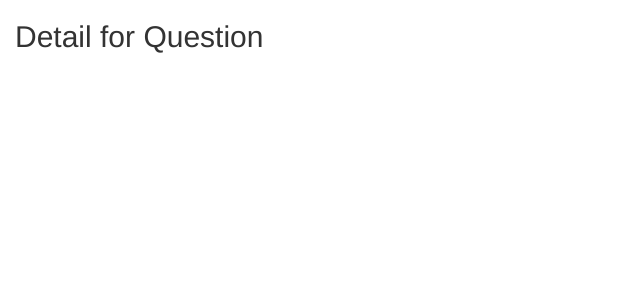
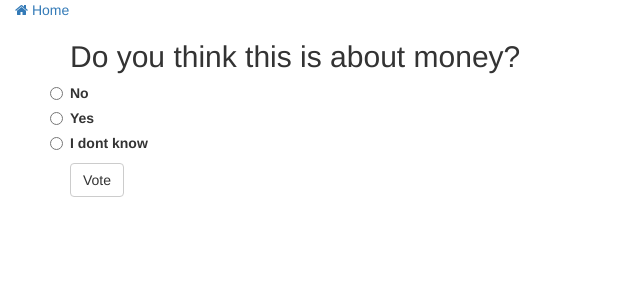
Before and after one commit to eyobofficial/poll-app, a Django app: page /polls/5/ in a window 1280 px wide. Shown: the top 300 px of the page, without its empty margins (0-640 px from the left). Run offline with Django 3.2, Linux system fonts and the light colour scheme; data comes from the database, SQL or seed files in the repository; both versions use the stored data as it was after the commit; some libraries are stand-ins or nearby versions.

Commit message:
Create a form template and view function to handle voting

```diff
--- a/polls/templates/base.html
+++ b/polls/templates/base.html
@@ -26,6 +26,15 @@
   {% block page_wrapper %}
   <div id="page_wrapper">
 
+    <!-- page header -->
+    <header id="pageHeader">
+      <div class="container-fluid">
+        <a href="{% url 'polls:index' %}">
+          <i class="fa fa-home"></i> Home
+        </a>
+      </div>
+    </header>
+
     <!-- Page Main -->
     {% block page_main %}
     {% endblock page_main %}
--- a/polls/templates/polls/poll_detail.html
+++ b/polls/templates/polls/poll_detail.html
@@ -1,7 +1,30 @@
 {% extends 'base.html' %}
 
 {% block page_main %}
-<div class="container-fluid">
-    <h2>Detail for Question {{ pk }}</h2>
+<div class="container">
+    <div class="row">
+        <div class="col-sm-12">
+            <h2>{{ question.question_text }}</h2>
+
+            {% if error_message %}
+            <p>{{ error_message }}</p>
+            {% endif %}
+
+            <form name="poll_form" action="{% url 'polls:vote' question.id %}" method="POST">
+                {% csrf_token %}
+                {% for choice in question.choice_set.all %}
+                  <label class="radio">
+                      <input type="radio" name="choice" value="{{ choice.id }}">
+                      {{ choice.choice_text }}
+                  </label>
+                {% endfor %}
+
+                <div class="form-group">
+                    <button type="submit" class="btn btn-default">Vote</button>
+                </div>
+            </form>
+        </div>
+    </div>
+
 </div>
 {% endblock page_main %}
--- a/polls/urls.py
+++ b/polls/urls.py
@@ -10,5 +10,5 @@ urlpatterns = [
     path('', views.index, name='index'),
     path('<int:pk>/', views.detail, name='poll-detail'),
     path('<int:pk>/result/', views.result, name='poll-result'),
-    path('<int:pk>/vote/', views.vote, name='poll-vote'),
+    path('<int:pk>/vote/', views.vote, name='vote'),
 ]
--- a/polls/views.py
+++ b/polls/views.py
@@ -1,6 +1,6 @@
-from django.shortcuts import render, get_object_or_404
-from django.http import HttpResponse
+from django.shortcuts import render, redirect, get_object_or_404
 from . import models
+from . import forms
 
 
 def index(request):
@@ -23,6 +23,7 @@ def detail(request, pk):
     template_name = 'polls/poll_detail.html'
     return render(request, template_name, context={
         'question': question,
+        'form': forms.PollForm,
     })
 
 
@@ -30,9 +31,10 @@ def result(request, pk):
     """
     Display a particular question voting results
     """
+    question = get_object_or_404(models.Question, pk=pk)
     template_name = 'polls/poll_result.html'
     return render(request, template_name, context={
-        'pk': pk,
+        'question': question,
     })
 
 
@@ -40,4 +42,23 @@ def vote(request, pk):
     """
     Takecare voting of a particular poll
     """
-    return HttpResponse('Vote for question no. {}'.format(pk))
+    if request.method == 'POST':
+        question = get_object_or_404(models.Question, pk=pk)
+
+        try:
+            selected_choice = question.choice_set.get(
+                pk=request.POST['choice']
+            )
+        except:
+            return render(
+                request,
+                'polls/poll_detail.html',
+                context={
+                    'error_message': 'You did not select any choice',
+                    'question': question,
+                }
+            )
+        selected_choice.votes += 1
+        selected_choice.save()
+        return redirect('polls:poll-result', pk=pk)
+    return render(request, 'polls/poll_detail.html')
```
Also changed, not shown: polls/forms.py (+8 -0 lines), polls/templates/polls/poll_result.html (+10 -1 lines), README.md, db.sqlite3.
